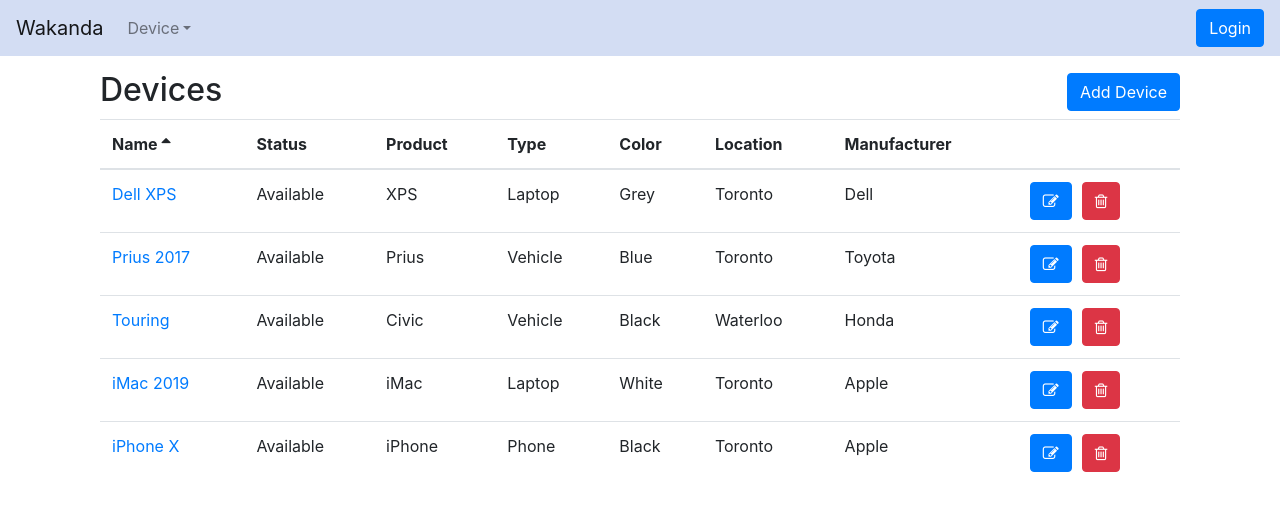
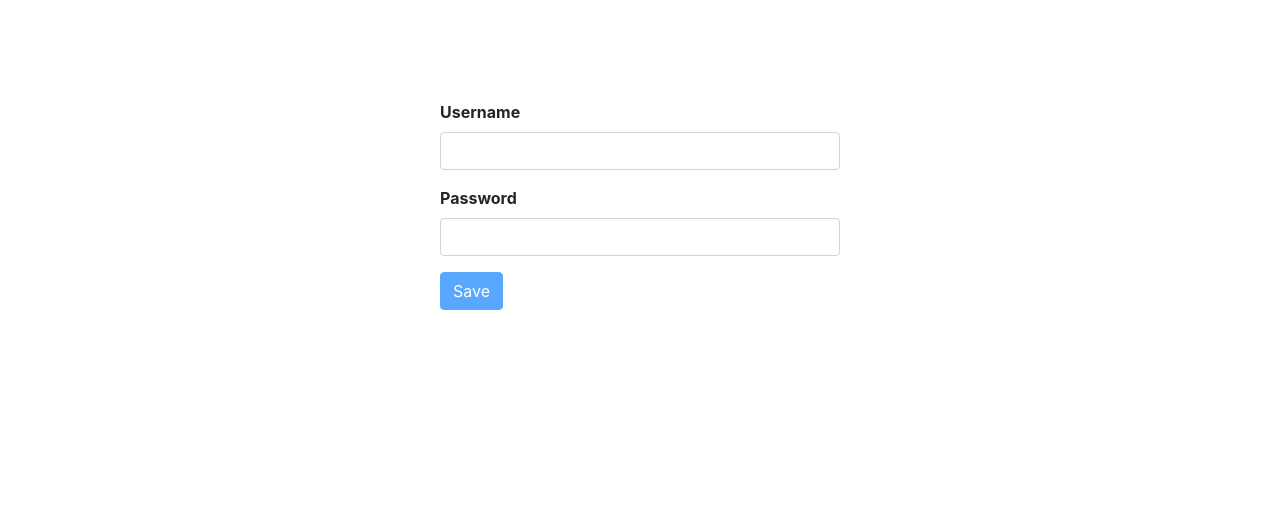
Before and after one commit to NarutoUzumaki77/BlackPanther, a React (Create React App) app: page / in a window 1280 px wide. Before the commit this address led to /devices. Shown: the top 510 px of the page. Built offline with nearby package versions, Linux system fonts and the light colour scheme.

Commit message:
user can login successfully

```diff
--- a/package.json
+++ b/package.json
@@ -11,6 +11,7 @@
     "font-awesome": "^4.7.0",
     "joi-browser": "^13.4.0",
     "jquery": "^3.5.1",
+    "jwt-decode": "^2.2.0",
     "lodash": "^4.17.20",
     "popper.js": "^1.16.1",
     "prop-types": "^15.7.2",
--- a/src/App.js
+++ b/src/App.js
@@ -1,23 +1,38 @@
-import React from "react";
+import React, { Component } from "react";
 import NavBar from "./components/common/navbar";
 import Devices from "./components/devices/devices";
 import DeviceDetails from "./components/devices/deviceDetail";
 import LoginForm from "./components/login/loginForm";
+import DeviceForm from "./components/devices/deviceForm";
+import NotFound from "./components/notFound";
+import jwtDecode from "jwt-decode";
 import { Route, Switch, Redirect } from "react-router-dom";
 import "./App.css";
-import DeviceForm from './components/devices/deviceForm';
-import NotFound from "./components/notFound";
 
-function App() {
+class App extends Component {
+  state = {};
+
+  componentDidMount() {
+    try {
+      const jwt = localStorage.getItem("token");
+      const user = jwtDecode(jwt);
+      console.log(user);
+      this.setState({ user })
+    } catch (ex) {}
+  }
+
+  render() {
+    const { user } = this.state;
     return (
       <div>
-      <NavBar />
-      <main role="main" className="container">
+        {!user && <LoginForm />}
+        {user && <NavBar />}
+        {user && <main role="main" className="container">
           <Switch>
             <Route path="/login" component={LoginForm} />
             <Route exact path="/devices/new" component={DeviceForm} />
-          <Route  exact path="/devices/edit/:id" component={DeviceForm} />
-          <Route  exact path="/devices/:id" component={DeviceDetails} />
+            <Route exact path="/devices/edit/:id" component={DeviceForm} />
+            <Route exact path="/devices/:id" component={DeviceDetails} />
             <Route path="/devices" component={Devices} />
             <Route exact path="/">
               <Redirect to="devices" />
@@ -25,9 +40,10 @@
             <Route path="/404" component={NotFound} />
             <Redirect to="/404" />
           </Switch>
-      </main>
+        </main>}
       </div>
     );
   }
+}
 
 export default App;
--- a/src/components/login/loginForm.jsx
+++ b/src/components/login/loginForm.jsx
@@ -25,12 +25,15 @@
     const { username, password } = this.state.data;
     const token = signIn(username, password);
     if (!token) {
-      console.log("Login Failed");
+      const errors = { ...this.state.errors };
+      errors.password = "Username or Password is Incorrect";
+      this.setState({ errors });
       return;
     }
 
     localStorage.setItem("token", token);
-    this.props.history.push("/devices");
+    // this.props.history.push("/devices");
+    window.location.reload(false);
   };
 
   render() {
--- a/src/services/fakeUserCredential.js
+++ b/src/services/fakeUserCredential.js
@@ -44,6 +44,7 @@
   let data = credentials.find(
     (user) => user.username === username && user.password === password
   );
+  if (!data) return;
   const permissions = getPermissions(data.roleId);
   data.permissions = permissions;
   if (data) return generateJWT(data);
@@ -68,7 +69,7 @@
   let signature = CryptoJS.HmacSHA256(token, secret);
   signature = base64url(signature);
 
-  return token + "." + signature;;
+  return token + "." + signature;
 }
 
 function base64url(source) {
```
Also changed, not shown: 1 other file (tests, documents, lock files or other folders). Lines whose indentation alone changed are shown as unchanged.
